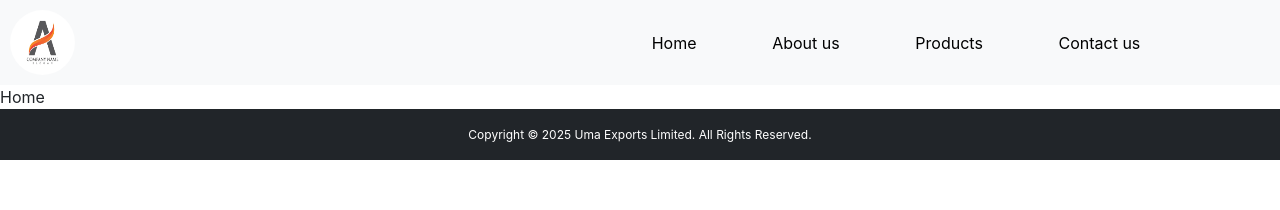
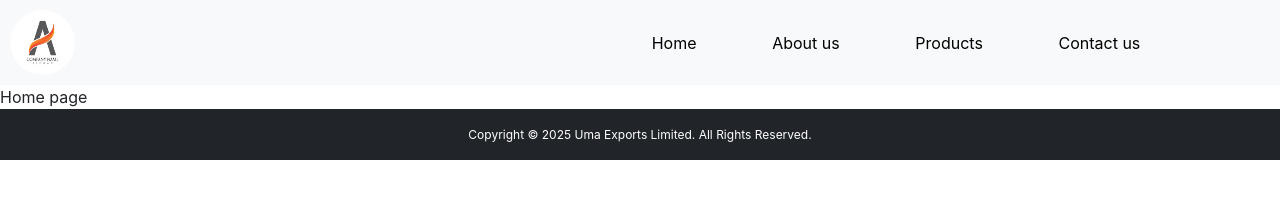
Before and after one commit to summerkoushal/Blue-wave-Export, a React (Create React App) app: page / in a window 1280 px wide. Shown: the top 210 px of the page. Built offline with nearby package versions, Linux system fonts and the light colour scheme.

Commit message:
completed contact, half done about us page

```diff
--- a/src/components/Home.js
+++ b/src/components/Home.js
@@ -2,8 +2,8 @@ import React from 'react'
 
 export default function Home() {
   return (
-    <div>
-      Home
-    </div>
-  )
+    <>
+      Home page
+    </>
+  );
 }
```
